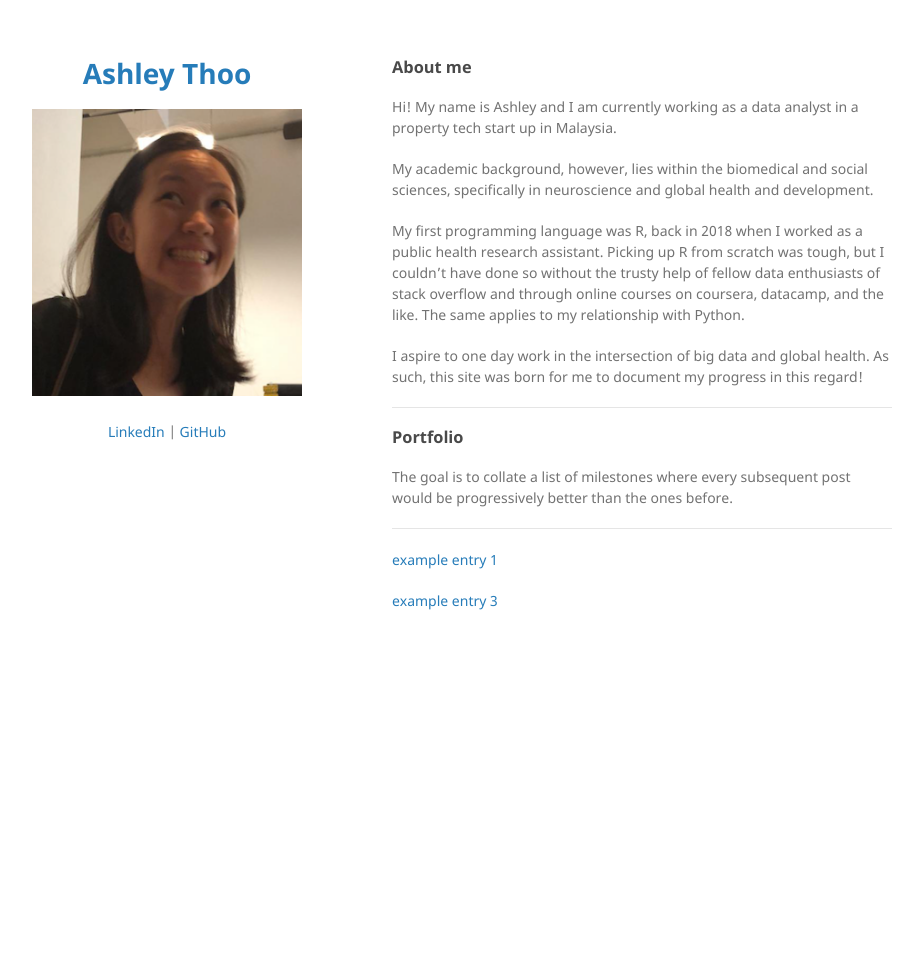
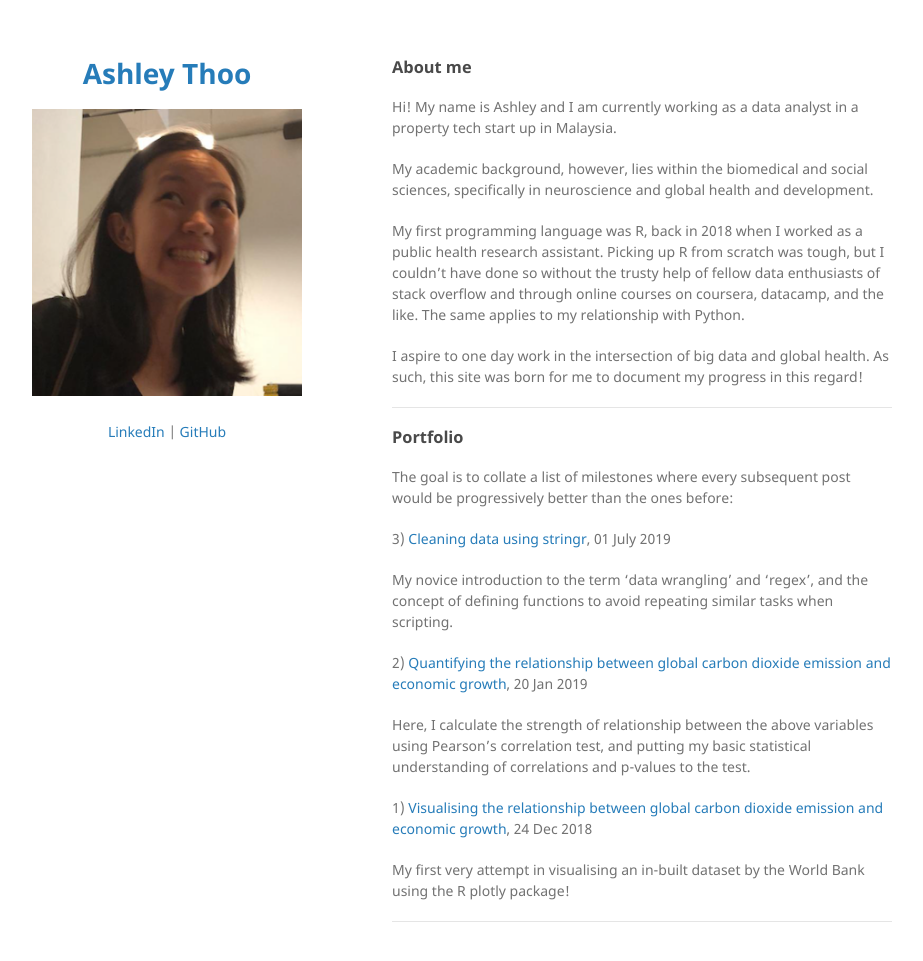
Before and after one commit to ashleythy/ashleythy.github.io, a Jekyll site: the page built from index.md, in a window 1280 px wide and 992 px high. Shown: the top 961 px of the window, without its empty margins (178-1101 px from the left). Built offline with Jekyll 4.4.1, drawn with Linux system fonts in a browser that asks for light colours; our own code applies the rules of GitHub Pages for plain Markdown files.

Commit message:
Update index.md

```diff
--- a/index.md
+++ b/index.md
@@ -13,9 +13,18 @@ I aspire to one day work in the intersection of big data and global health. As s
 
 ### Portfolio
 
-The goal is to collate a list of milestones where every subsequent post would be progressively better than the ones before.
+The goal is to collate a list of milestones where every subsequent post would be progressively better than the ones before:
+
+3) [Cleaning data using stringr](/html/entry3.html), 01 July 2019
+
+My novice introduction to the term 'data wrangling' and 'regex', and the concept of defining functions to avoid repeating similar tasks when scripting.
+
+2) [Quantifying the relationship between global carbon dioxide emission and economic growth](/html/entry2.html), 20 Jan 2019
+
+Here, I calculate the strength of relationship between the above variables using Pearson's correlation test, and putting my basic statistical understanding of correlations and p-values to the test.
+
+1) [Visualising the relationship between global carbon dioxide emission and economic growth](/html/entry1.html), 24 Dec 2018
+
+My first very attempt in visualising an in-built dataset by the World Bank using the R plotly package!
 
 ---
-[example entry 1](/html/entry1_visualising-relationship.html)
-
-[example entry 3](/html/entry3_data-cleaning.html)
```
